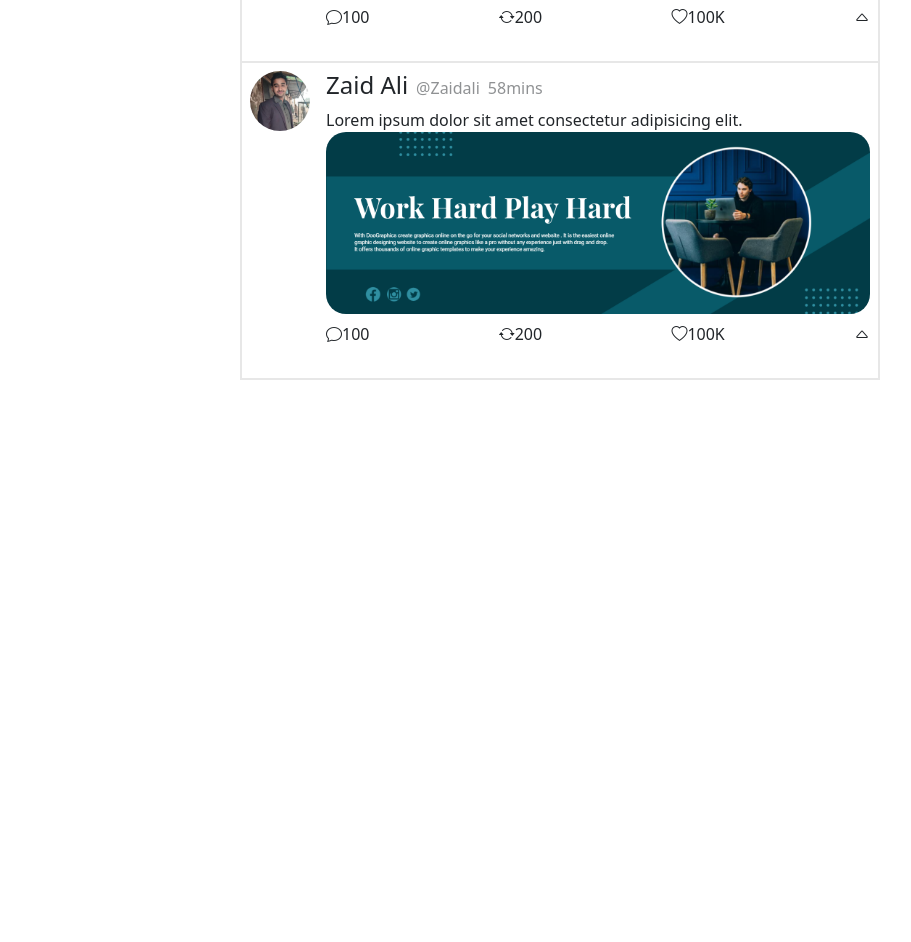
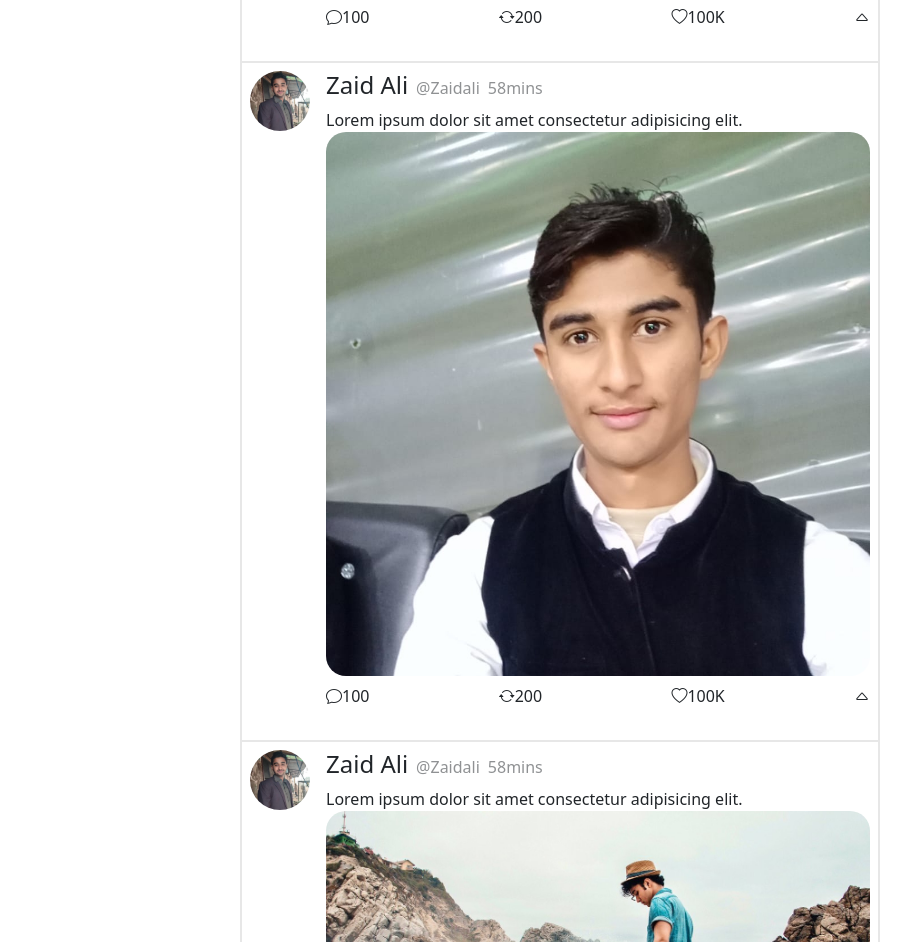
Before and after one commit to ZaidAli60/Twitter-App, a plain HTML site: page index.html in a window 1280 px wide. Shown: the part 815-1757 px from the top of the page, without its empty margins (16-927 px from the left). Before the commit the page ends 1195 px from the top, so only its background shows below. Drawn offline with nearby package versions, Linux system fonts and the light colour scheme.

Commit message:
new image add

```diff
--- a/index.html
+++ b/index.html
@@ -140,6 +140,82 @@
             </div>
 
 
+
+
+
+            <div class="imagecard ">
+                <div class="item1 py-2 px-2">
+                    <img src="pic.jpg" width="60px" height="60px"  alt="">
+                </div>
+                <div class="item2 py-2 px-2">
+                    <div class="para">
+                        <h4>Zaid Ali</h4>
+                         <span class="mx-2">@Zaidali</span>
+                        <span>58mins</span>
+                    </div>
+                    <div class="paraghrap">
+                        Lorem ipsum dolor sit amet consectetur adipisicing elit.
+                        <div>
+                            <img src="pic2.jpg" class="img-fluid roundedimg " width="100%"   alt="">
+                        </div>
+                        <div class="para-icons my-2">
+                            <div class="d-flex">
+                                <i class="bi bi-chat"></i>
+                                 <p>100</p>
+                            </div>
+                            <div class="d-flex">
+                                <i class="bi bi-arrow-repeat"></i>
+                                 <p>200</p>
+                            </div>
+                            <div class="d-flex">
+                                <i class="bi bi-heart"></i>
+                                <p>100K</p>
+                            </div>
+                            <i class="bi bi-caret-up"></i>
+                        </div>
+                    </div>
+                </div>
+
+            </div>
+
+
+
+
+
+            <div class="imagecard ">
+                <div class="item1 py-2 px-2">
+                    <img src="pic.jpg" width="60px" height="60px"  alt="">
+                </div>
+                <div class="item2 py-2 px-2">
+                    <div class="para">
+                        <h4>Zaid Ali</h4>
+                         <span class="mx-2">@Zaidali</span>
+                        <span>58mins</span>
+                    </div>
+                    <div class="paraghrap">
+                        Lorem ipsum dolor sit amet consectetur adipisicing elit.
+                        <div>
+                            <img src="pic1.jpg" class="img-fluid roundedimg " width="100%"   alt="">
+                        </div>
+                        <div class="para-icons my-2">
+                            <div class="d-flex">
+                                <i class="bi bi-chat"></i>
+                                 <p>100</p>
+                            </div>
+                            <div class="d-flex">
+                                <i class="bi bi-arrow-repeat"></i>
+                                 <p>200</p>
+                            </div>
+                            <div class="d-flex">
+                                <i class="bi bi-heart"></i>
+                                <p>100K</p>
+                            </div>
+                            <i class="bi bi-caret-up"></i>
+                        </div>
+                    </div>
+                </div>
+
+            </div>
 
 
 
```
Also changed, not shown: pic1.jpg (added).
